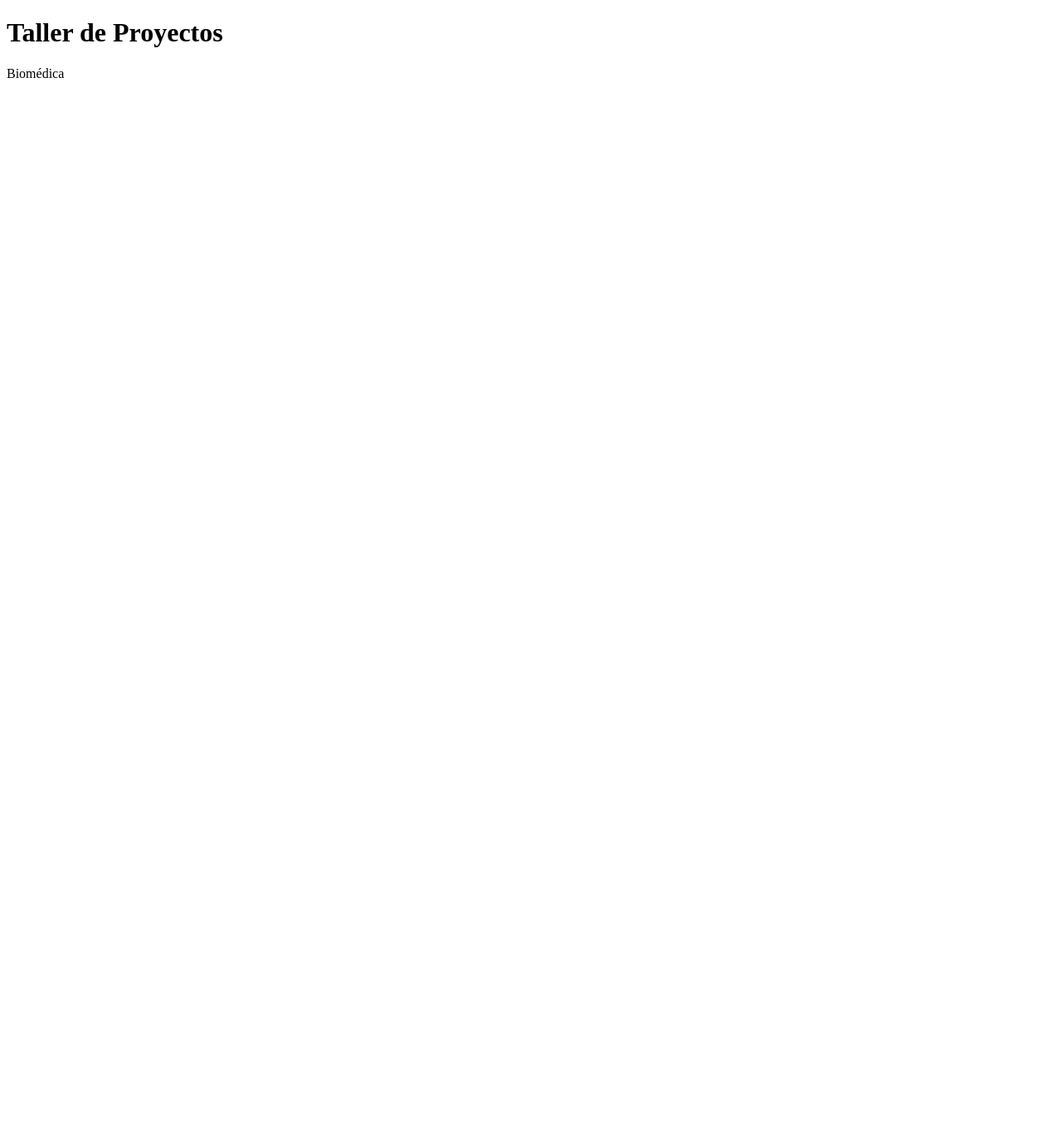
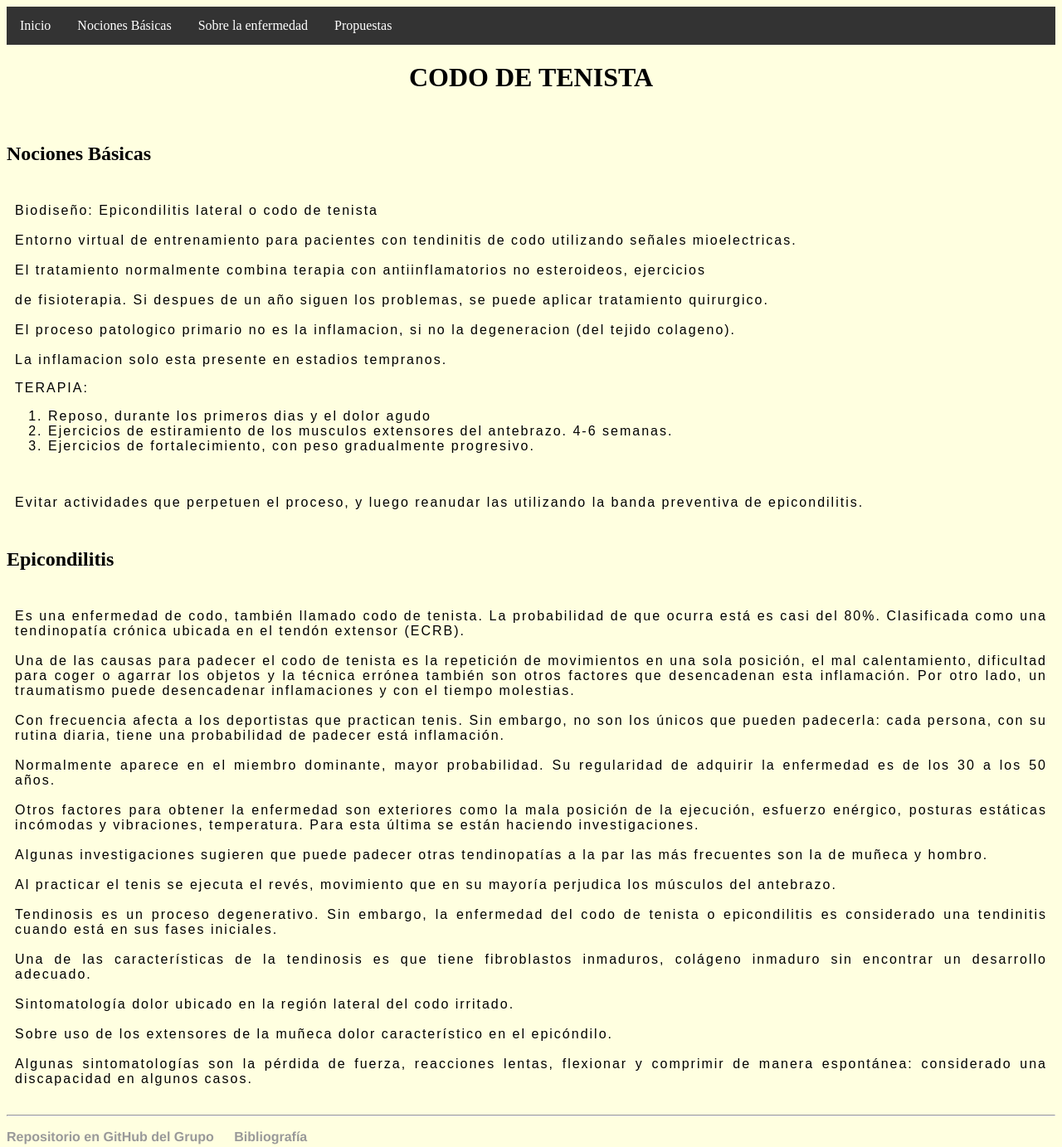
Before and after one commit to Biomedica-TallerDeProyectos-Grupo2/Biomedica-TallerDeProyectos-Grupo2.github.io, a plain HTML site: page index.html in a window 1280 px wide. Shown: the whole page at 83% size. Before the commit the page ends 800 px from the top, so only its background shows below. Drawn offline with Linux system fonts and the light colour scheme.

Commit message:
Update index.html

```diff
--- a/index.html
+++ b/index.html
@@ -1,7 +1,148 @@
 <!DOCTYPE html>
 <html>
+<head>
+	<title>Codo de Tenista</title>
+<style>
+body {
+	background-color: lightyellow;
+}
+h1 {
+	text-align: center;
+    font-weight: bold;
+    text-transform: uppercase;
+}
+div {
+	font-family: Arial;
+    padding: 10px;
+    letter-spacing: 2px;
+    text-align: justify;
+}
+footer ul {
+      font-family:'Helvetica', 'Arial', 'Sans-Serif';
+      padding: 0px;
+      list-style: none;
+      font-weight: bold;
+}
+footer ul li {
+      display: inline;
+      margin-right: 20px;
+}
+a {
+      text-decoration: none;
+      color: #999;
+ }
+ a:hover {
+         text-decoration: underline;
+  }
+ul.test {
+    list-style-type: none;
+    margin: 0;
+    padding: 0;
+    overflow: hidden;
+    background-color: #333;
+}
+
+li.test {
+    float: left;
+}
+
+li a.test {
+    display: block;
+    color: white;
+    text-align: center;
+    padding: 14px 16px;
+    text-decoration: none;
+}
+
+li a:hover.test {
+    background-color: #111;
+}
+</style>
+</head>
 <body>
-<h1>Taller de Proyectos</h1>
-<p>Biomédica</p>
+        <nav>
+        <ul class="test">
+              <li class="test"><a class="test" href="/">Inicio</a></li>
+              <li class="test"><a class="test" href="#a1">Nociones Básicas</a></li>
+              <li class="test"><a class="test" href="#a2">Sobre la enfermedad</a></li>
+              <li class="test"><a class="test" href="/tareas">Propuestas</a></li>
+        </ul>
+        </nav>
+<h1>Codo de Tenista</h1>
+<br>
+<h2 id="a1">Nociones Básicas</h2>
+<div>
+<p>Biodiseño: Epicondilitis lateral o codo de tenista
+<br><br>
+Entorno virtual de entrenamiento para pacientes con tendinitis de codo utilizando señales
+mioelectricas.
+<br><br>
+El tratamiento normalmente combina terapia con antiinflamatorios no esteroideos, ejercicios
+<br><br>
+de fisioterapia. Si despues de un año siguen los problemas, se puede aplicar tratamiento
+quirurgico.
+<br><br>
+El proceso patologico primario no es la inflamacion, si no la degeneracion (del tejido colageno).
+<br><br>
+La inflamacion solo esta presente en estadios tempranos.</p>
+<p>TERAPIA:</p>
+<ol>
+	<li>Reposo, durante los primeros dias y el dolor agudo
+	<li>Ejercicios de estiramiento de los musculos extensores del antebrazo. 4-6 semanas.
+	<li>Ejercicios de fortalecimiento, con peso gradualmente progresivo.
+</ol>
+<br>
+<p>Evitar actividades que perpetuen el proceso, y luego reanudar las utilizando la banda preventiva de epicondilitis.</p>
+
+</div>
+<h2 id="a2">Epicondilitis</h2>
+<div>
+<p>Es una enfermedad de codo, también llamado codo de tenista. La probabilidad de que
+ocurra está es casi del 80%. Clasificada como una tendinopatía crónica ubicada en el
+tendón extensor (ECRB).
+<br><br>
+Una de las causas para padecer el codo de tenista es la repetición de movimientos en
+una sola posición, el mal calentamiento, dificultad para coger o agarrar los objetos y la
+técnica errónea también son otros factores que desencadenan esta inflamación. Por
+otro lado, un traumatismo puede desencadenar inflamaciones y con el tiempo
+molestias.
+<br><br>
+Con frecuencia afecta a los deportistas que practican tenis. Sin embargo, no son los
+únicos que pueden padecerla: cada persona, con su rutina diaria, tiene una
+probabilidad de padecer está inflamación.
+<br><br>
+Normalmente aparece en el miembro dominante, mayor probabilidad. Su regularidad
+de adquirir la enfermedad es de los 30 a los 50 años.
+<br><br>
+Otros factores para obtener la enfermedad son exteriores como la mala posición de la
+ejecución, esfuerzo enérgico, posturas estáticas incómodas y vibraciones,
+temperatura. Para esta última se están haciendo investigaciones.
+<br><br>
+Algunas investigaciones sugieren que puede padecer otras tendinopatías a la par las
+más frecuentes son la de muñeca y hombro.
+<br><br>
+Al practicar el tenis se ejecuta el revés, movimiento que en su mayoría perjudica los
+músculos del antebrazo.
+<br><br>
+Tendinosis es un proceso degenerativo. Sin embargo, la enfermedad del codo de
+tenista o epicondilitis es considerado una tendinitis cuando está en sus fases iniciales.
+<br><br>
+Una de las características de la tendinosis es que tiene fibroblastos inmaduros,
+colágeno inmaduro sin encontrar un desarrollo adecuado.
+<br><br>
+Sintomatología dolor ubicado en la región lateral del codo irritado.
+<br><br>
+Sobre uso de los extensores de la muñeca dolor característico en el epicóndilo.
+<br><br>
+Algunas sintomatologías son la pérdida de fuerza, reacciones lentas, flexionar y
+comprimir de manera espontánea: considerado una discapacidad en algunos casos.</p>
+</div>
+<hr>
+<footer>
+              <ul>
+                    <li><a href="https://github.com/pgpadilla/">Repositorio en GitHub del Grupo</a></li>
+                    <li><a href="https://drive.google.com/open?id=14909BT9G0l9xKwsYelojxnGSV32sVpej">Bibliografía</a></li>
+                </ul>
+                </footer>
 </body>
 </html>
```
